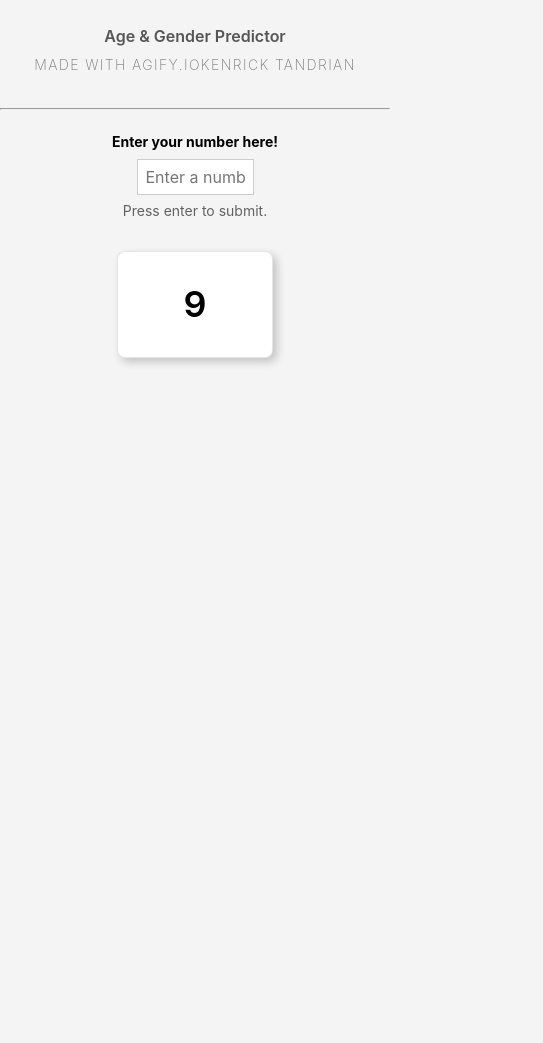
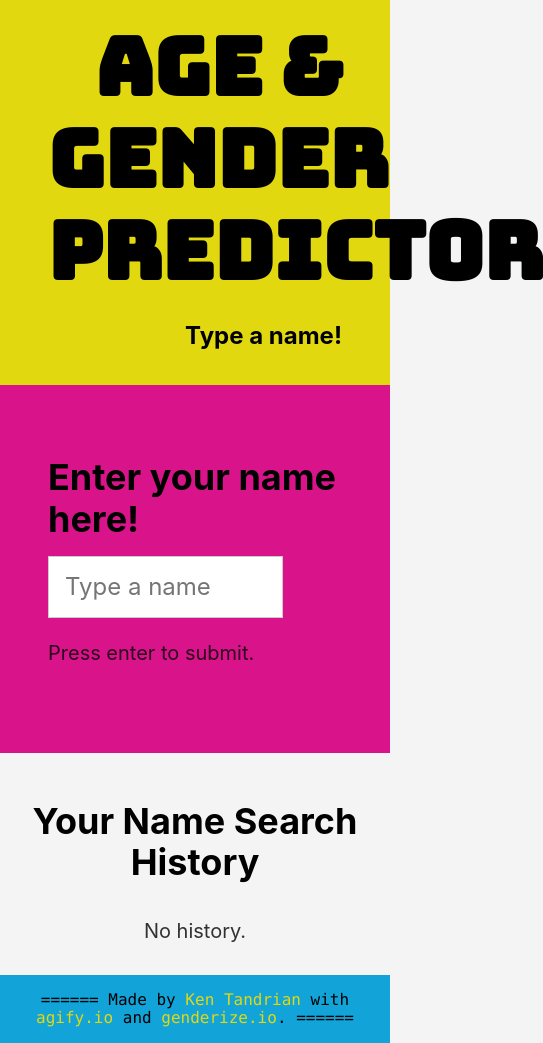
Before and after one commit to KenTandrian/age-gender-predictor, a React (Create React App) app: page / in a window 390 px wide. Shown: the whole page, 543 px wide, since content can reach past the window. Before the commit the page ends 844 px from the top, so only its background shows below. Built offline with nearby package versions, Linux system fonts and the light colour scheme; no server answers.

Commit message:
Rebuilding

```diff
--- a/src/App.css
+++ b/src/App.css
@@ -1,3 +1,5 @@
+@import url('https://fonts.googleapis.com/css2?family=Bungee&display=swap');
+
 /* Chrome, Safari, Edge, Opera */
 input::-webkit-outer-spin-button,
 input::-webkit-inner-spin-button {
@@ -5,7 +7,76 @@ input::-webkit-inner-spin-button {
   margin: 0;
 }
 
-/* Firefox */
-input[type=number] {
-  -moz-appearance: textfield;
+.top-container {
+  display: flex;
+  flex-direction: row;
+  height: 100vh;
 }
+
+.top-left {
+  display: flex;
+  flex-direction: column;
+  flex-basis: 50%;
+  background: #e2d810;
+  height: 100vh;
+  justify-content: center;
+  padding: 3rem;
+}
+
+.header-title {
+  font-family: 'Bungee', cursive;
+  text-align: right;
+  font-size: 5rem;
+  margin: 5px 0;
+}
+
+.header-subtitle {
+  text-align: right;
+}
+
+.top-right {
+  display: flex;
+  flex-direction: column;
+  flex-basis: 50%;
+  height: 100vh;
+  justify-content: center;
+  align-items: left;
+  padding: 3rem;
+  background-color: #d9138a;
+}
+
+footer {
+  background-color: #12a4d9;
+}
+
+.footer-link {
+  color: #e2d810;
+  text-decoration: none;
+  position: relative;
+}
+
+.footer-link::after{
+  content: "";
+  position: absolute;
+  bottom: -0.2em;
+  left: 0;
+  width: 0;
+  background: #e2d810;
+  transition: width .2s ease-in-out;
+  height: 2px;
+}
+
+.footer-link:hover::after {
+  width: 100%;
+}
+
+@media screen and (max-width: 1220px) {
+  .top-container {
+    display: flex;
+    flex-direction: column;
+    height: 100%;
+  }
+  .top-left {
+    height: 50vh;
+  }
+}
--- a/src/App.jsx
+++ b/src/App.jsx
@@ -1,49 +1,86 @@
 import React, { Component } from "react";
-import NumFact from './NumFact';
+import NameFact from './NameFact';
 import SearchBar from "./SearchBar";
+import History from './History';
 import './App.css';
 
 class App extends Component {
     constructor() {
         super();
         this.state = {
-            thenumber: Math.floor(Math.random()*100),
-            thesentence: ""
+            theName: "",
+            theAge: "",
+            theGender: ""
         };
     }
 
     // To detect enter in Search Bar
     onKeyUp = (event) => {
         if(event.keyCode === 13){
-            this.setState({ thenumber: event.target.value });
+            this.setState({ theName: "" });
+            this.setState({ theName: event.target.value });
             this.componentDidMount();
             event.target.value = "";
         }
     }
 
     componentDidMount = async () => {
-        let thelink = `http://numbersapi.com/${this.state.thenumber}?fragment`;
-        const resp = await fetch(thelink);
-        const data = await resp.text();
-        if (data !== "a number for which we're missing a fact (submit one to numbersapi at google mail!)"){
-            this.setState({thesentence: "is " + data});
-        } else {
-            const kalimatbaru = `a number greater than ${parseInt(this.state.thenumber) - 1}`;
-            this.setState({thesentence: "is " + kalimatbaru});
+        if (this.state.theName !== ""){
+            let theAgeLink = `https://api.agify.io?name=${this.state.theName}`;
+        let theGenderLink = `https://api.genderize.io?name=${this.state.theName}`;
+
+        const resp1 = await fetch(theAgeLink);
+        const ageData = await resp1.json();
+        this.setState({theAge: ageData.age});
+        console.log(ageData, this.state.theAge);
+
+        const resp2 = await fetch(theGenderLink);
+        const genderData = await resp2.json();
+        this.setState({theGender: genderData.gender});
+        console.log(genderData, this.state.theGender);
         }
-        console.log(this.state.thesentence);
     }
+/*
+    shouldComponentUpdate = async () => {
+        let theAgeLink = `https://api.agify.io?name=${this.state.theName}`;
+        let theGenderLink = `https://api.genderize.io?name=${this.state.theName}`;
 
+        const resp1 = await fetch(theAgeLink);
+        const ageData = await resp1.json();
+        this.setState({theAge: ageData.age});
+        console.log(ageData, this.state.theAge);
+
+        const resp2 = await fetch(theGenderLink);
+        const genderData = await resp2.json();
+        this.setState({theGender: genderData.gender});
+        console.log(genderData, this.state.theGender);
+    }
+*/
     render() {
         return (
             <div>
-                <header className="tc pv3 pv4-ns bg-near-white">
-                    <h1 className="f5 f4-ns fw6 mid-gray">Age & Gender Predictor</h1>
-                    <h2 className="f6 gray fw2 ttu tracked">Made with agify.ioKenrick Tandrian</h2>
-                </header>
-                <hr></hr>
-                <SearchBar detectEnter={this.onKeyUp}/>
-                <NumFact angka={this.state.thenumber} kalimat={this.state.thesentence}/>
+                <div className="top-container">
+                    <header className="tc pv3 pv4-ns top-left">
+                        <h1 className="header-title">Age & Gender Predictor</h1>
+                        <h2 className="header-subtitle">Type a name!</h2>
+                    </header>
+                    <body className="top-right">
+                        <SearchBar detectEnter={this.onKeyUp}/>
+                        <NameFact nama={this.state.theName} umur={this.state.theAge} jk={this.state.theGender}/>
+                    </body>
+                </div>
+                <div>
+                    <History />
+                    <footer className="code tc pa3">
+                        ====== Made by <a className="footer-link" href="https://github.com/KenTandrian">
+                            Ken Tandrian
+                        </a> with <a className="footer-link" href="https://agify.io/">
+                            agify.io
+                        </a> and <a className="footer-link" href="https://genderize.io/">
+                            genderize.io
+                        </a>. ======
+                    </footer>
+                </div>
             </div>
         );
     }
--- /dev/null
+++ b/src/History.jsx
@@ -0,0 +1,12 @@
+import React from 'react';
+
+const History = () => {
+    return (
+        <div className='pv3 pv4-ns pa4'>
+            <h1 className='b db mb2 f2 f-subheadline-3 pv2 tc'>Your Name Search History</h1>
+            <p className='f4 black-80 db mb2 pv2 tc'>No history.</p>
+        </div>
+    )
+}
+
+export default History;
--- /dev/null
+++ b/src/NameFact.jsx
@@ -0,0 +1,14 @@
+import React from "react";
+
+const NameFact = ({ nama, umur, jk }) => {
+    return (
+        (nama === "") ?
+        <div></div> :
+        <div className="w-60 bg-white br3 pa3 pa4-ns mv2 ba b--black-10 shadow-5">
+            <h1 className="f2 f-subheadline-l fw6 mv3">{nama}</h1>
+            <p className="f6 fw4">You should be {umur} years old.</p>
+            <p className="f6 fw4">You are a {jk}.</p>
+        </div>
+    )
+}
+export default NameFact;
--- a/src/NumFact.jsx
+++ /dev/null
@@ -1,11 +0,0 @@
-import React from "react";
-
-const NumFact = ({ angka, kalimat }) => {
-    return (
-        <div className="w-40 center bg-white br3 pa3 pa4-ns mv2 ba b--black-10 shadow-5">
-            <h1 className="tc f2 f-subheadline-l fw6 mv3">{angka}</h1>
-            <p className="tc f6 fw4">{kalimat}</p>
-        </div>
-    )
-}
-export default NumFact;
--- a/src/SearchBar.jsx
+++ b/src/SearchBar.jsx
@@ -2,19 +2,19 @@ import React from "react";
 
 const SearchBar = ( { detectEnter } ) => {
     return (
-        <div className="tc pv3">
-            <label for="thenumber" class="f6 b db mb2">
-                Enter your number here!
+        <div className="pv3">
+            <label for="thenumber" className="b db mb2 f2 f-subheadline-3 pv2">
+                Enter your name here!
             </label>
             <input
                 id="thenumber"
-                type="number"
-                placeholder="Enter a number"
+                type="text"
+                placeholder="Type a name"
                 onKeyUp={detectEnter}
-                className="ba b--black-20 pa2 mb2 w-30"
+                className="ba b--black-20 pa3 mb2 w-80 f3"
                 min="0" max="1000"
             />
-            <small id="name-desc" class="f6 black-60 db mb2">Press enter to submit.</small>
+            <small id="name-desc" className="f4 black-80 db mb2 pv3">Press enter to submit.</small>
         </div>
     );
 }
```
